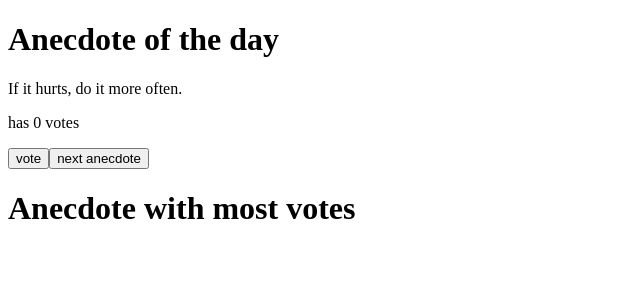
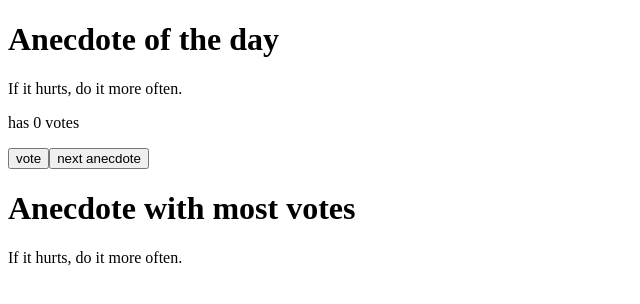
Before and after one commit to tkimhong/Full-Stack-Open, a React (Vite) app in the folder part1/anecdotes/: page / in a window 1280 px wide. Shown: the top 304 px of the page, without its empty margins (0-640 px from the left). Built offline with nearby package versions, Linux system fonts and the light colour scheme.

Commit message:
Show anecdote with the most votes

```diff
--- a/part1/anecdotes/src/App.jsx
+++ b/part1/anecdotes/src/App.jsx
@@ -30,6 +30,10 @@ const App = () => {
     setVotes(copy);
   };
 
+  const maxVotes = Math.max(...votes); // find the highest number of votes
+
+  const indexOfMax = votes.indexOf(maxVotes); // find the index of the anecdote with the most votes
+
   return (
     <div>
       <h1>Anecdote of the day</h1>
@@ -38,6 +42,7 @@ const App = () => {
       <Button onClick={handleVote} text="vote" />
       <Button onClick={handleRandom} text="next anecdote" />
       <h1>Anecdote with most votes</h1>
+      {anecdotes[indexOfMax]}
     </div>
   );
 };
```
